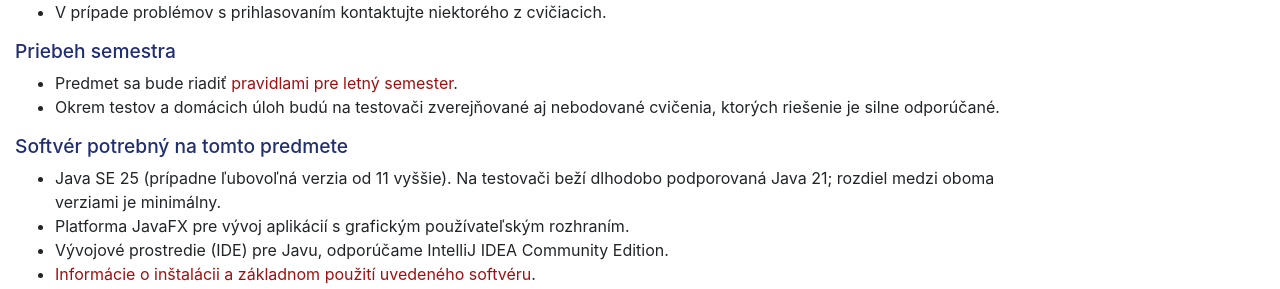
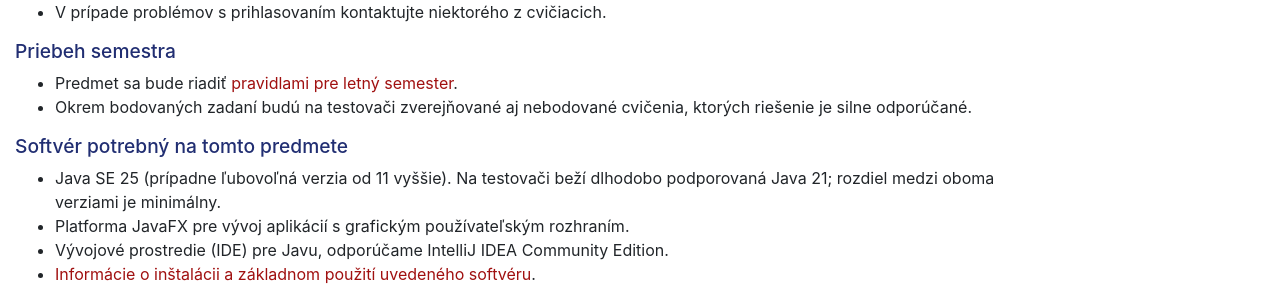
Before and after one commit to dcs-fmph/prog2, a Jekyll site: the page built from notes/P1.md, in a window 1280 px wide and 900 px high, scrolled down 888 px. Shown: the part 163-452 px from the top of the window. Built offline with Jekyll 4.4.1, drawn with Linux system fonts in a browser that asks for light colours; nearby versions of some CDN libraries; our own code applies the rules of GitHub Pages for plain Markdown files.

Commit message:
Update P1.md

```diff
--- a/notes/P1.md
+++ b/notes/P1.md
@@ -30,7 +30,7 @@ title: Prednáška č. 1
 
   - Predmet sa bude riadiť [pravidlami pre letný
     semester](./Pravidla.html).
-  - Okrem testov a domácich úloh budú na testovači zverejňované aj
+  - Okrem bodovaných zadaní budú na testovači zverejňované aj
     nebodované cvičenia, ktorých riešenie je silne odporúčané.
 
 ### Softvér potrebný na tomto predmete
```
